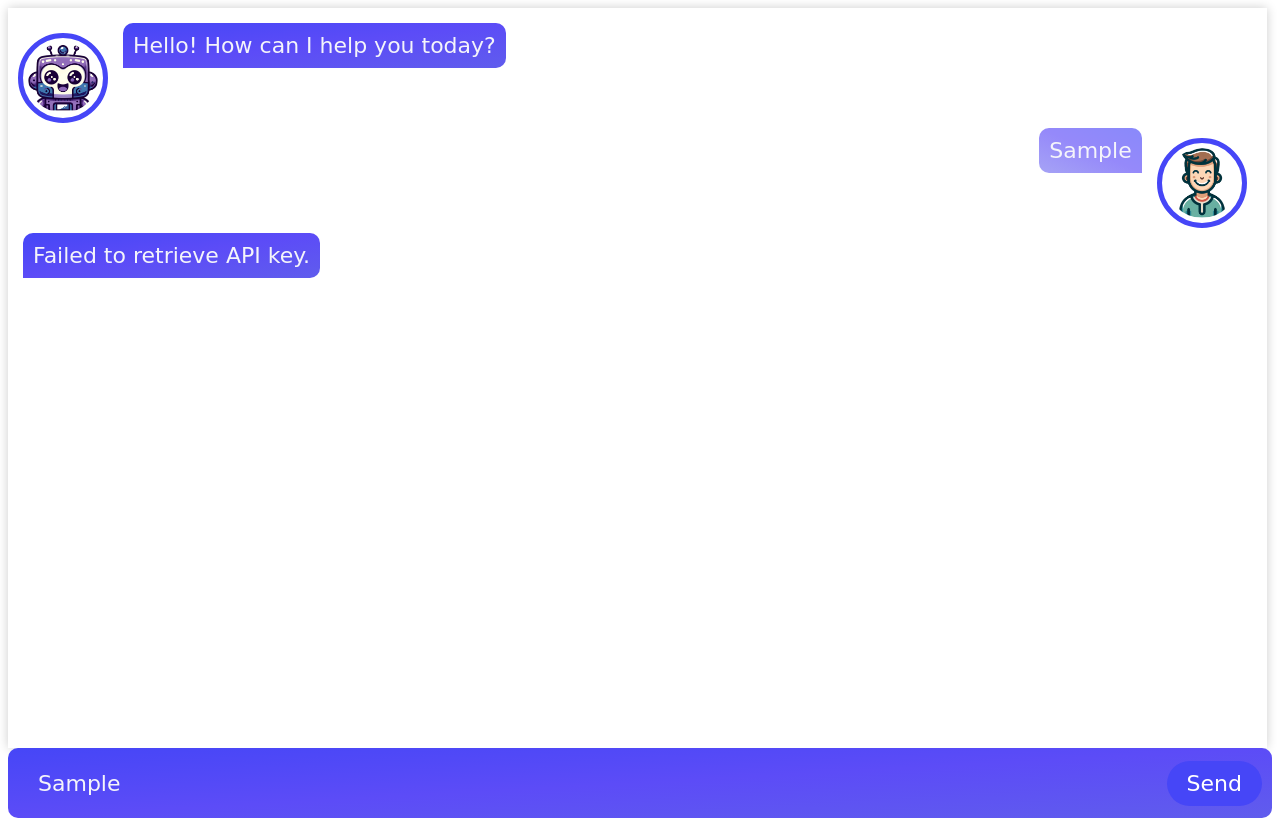
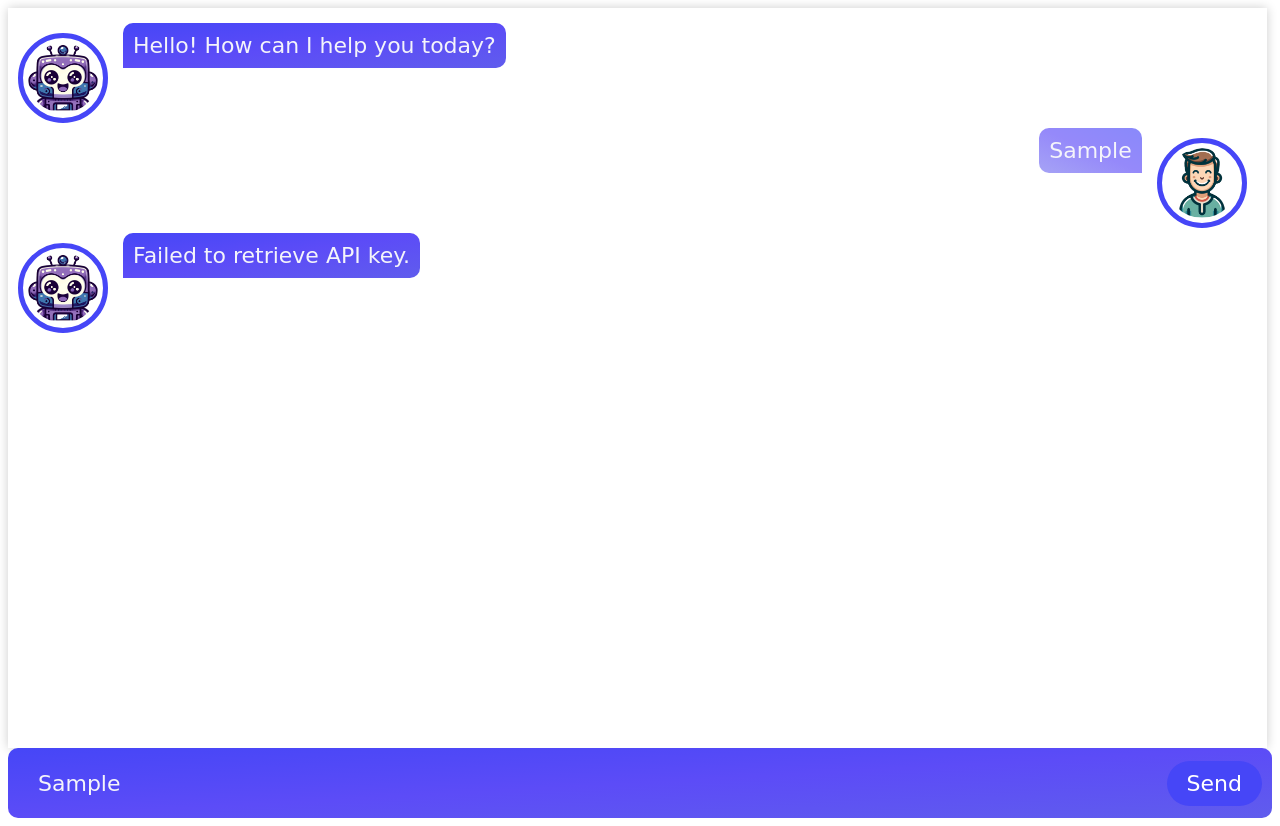
Before and after one commit to gnartistic/virtuai-chatbot, an Angular app: page / in a window 1280 px wide. Both pictures are taken after typing "Sample" into the empty fields and a click on the button "Send". Built offline with nearby package versions, Linux system fonts and the light colour scheme; no server answers.

Commit message:
added images to loading messages

```diff
--- a/src/app/chatbot/chatbot.component.html
+++ b/src/app/chatbot/chatbot.component.html
@@ -12,12 +12,20 @@
             </div>
         </div>
         <!-- Loading message -->
-        <div class="message bot-message-text" *ngIf="isLoading">
-            Loading...
+        <div class="bot-message-container">
+            <img [src]=botImagePath [alt]="'Chatbot'" [ngClass]="{ 'bot-img': true }" *ngIf="isLoading">
+            <div class="message bot-message-text" *ngIf="isLoading">
+                Loading...
+            </div>
         </div>
+
         <!-- Error message -->
-        <div class="message bot-message-text" *ngIf="errorOccurred">
-            {{ customErrorMessage }}
+        <div class="bot-message-container">
+            <img [src]=botImagePath [alt]="'Chatbot'"
+            [ngClass]="{ 'bot-img': true }" *ngIf="errorOccurred"/>
+            <div class="message bot-message-text" *ngIf="errorOccurred">
+                {{ customErrorMessage }}
+            </div>
         </div>
     </div>
 </div>
--- a/src/app/chatbot/chatbot.component.scss
+++ b/src/app/chatbot/chatbot.component.scss
@@ -86,6 +86,7 @@ width: 70px;
 
 .bot-img, .user-img {
     width: 70px;
+    height: 70px !important;
     margin-top: 15px;
     border-radius: 50px;
     border: 5px solid #4646f7;
```
